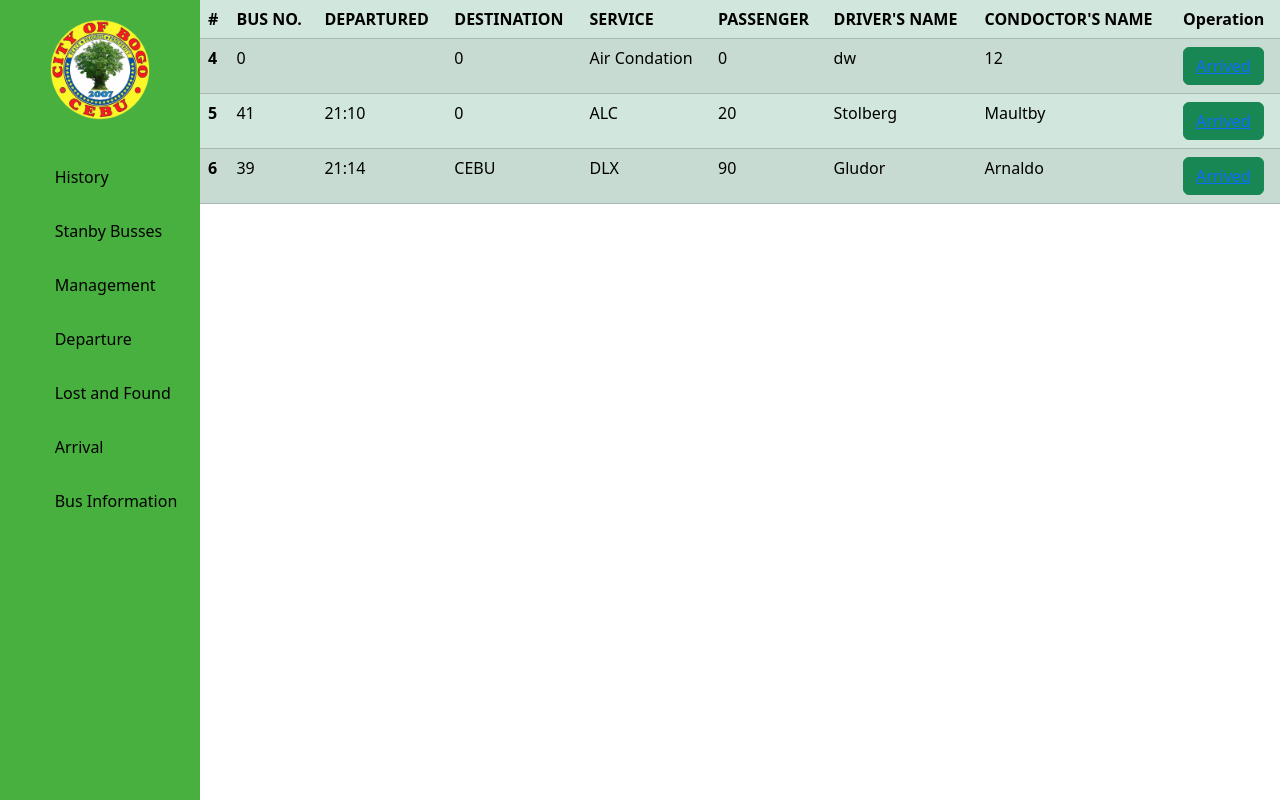
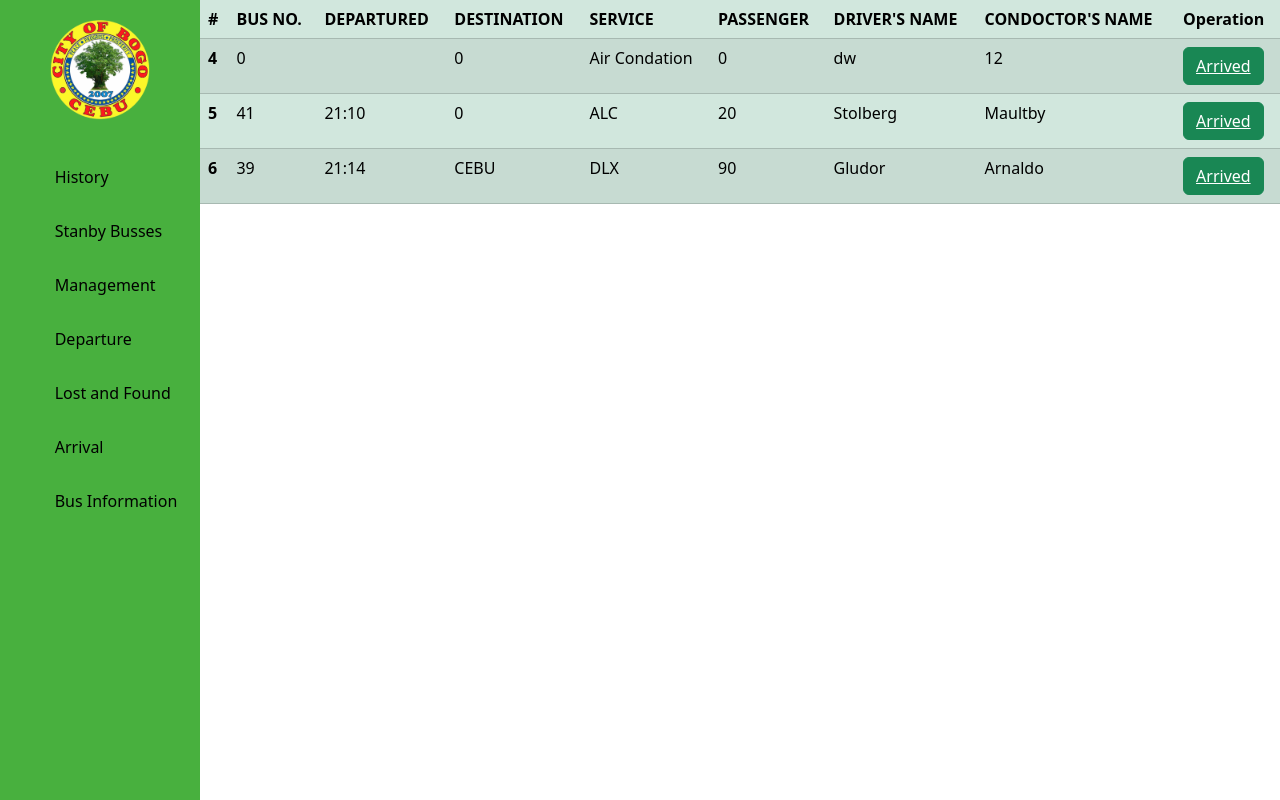
Before and after one commit to ZaneDaniel11/Online-Bus-management-Responsive, a PHP site: page /4Admin-departure.php in a window 1280 px wide. Run offline with PHP 8.4, Linux system fonts and the light colour scheme; data comes from the database, SQL or seed files in the repository.

Commit message:
Update style-busInformation.css

```diff
--- a/Admin/style-busInformation.css
+++ b/Admin/style-busInformation.css
@@ -3,3 +3,5 @@
 {
     padding-left: 200px;
 }
+
+a { color: inherit; }
```
